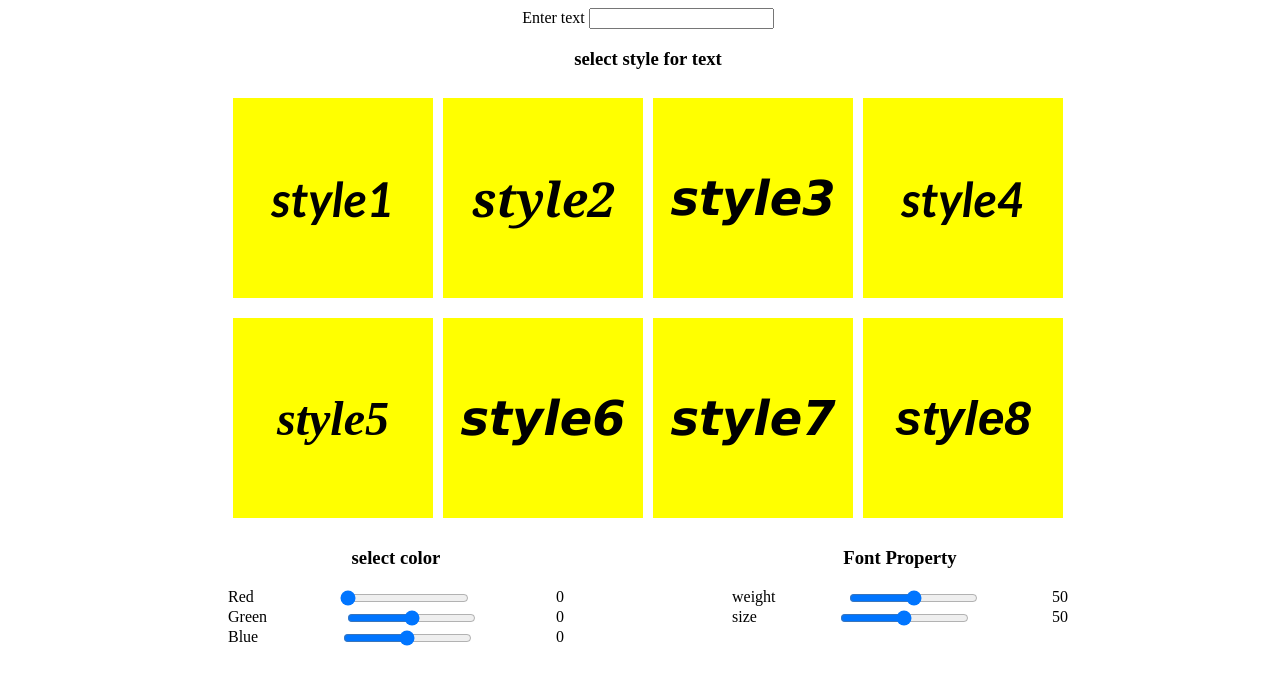
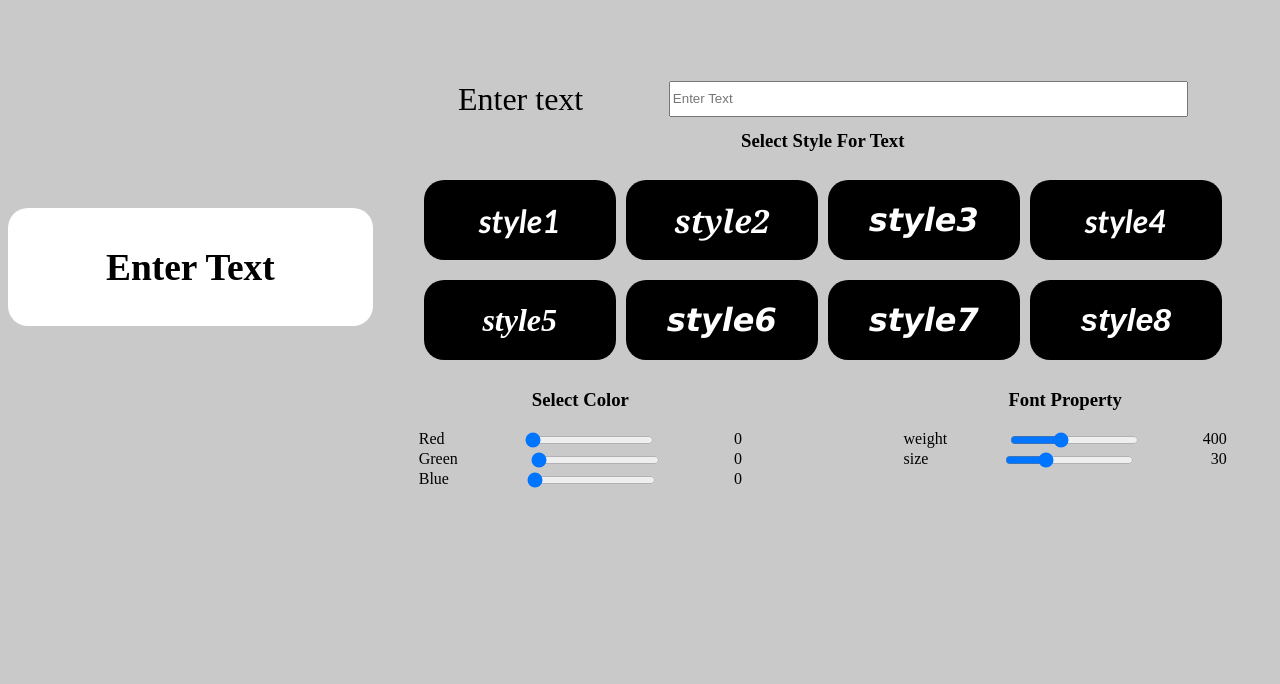
Before and after one commit to RitikDave-Itt/trainig_javascript, a plain HTML site: page week_1_assignment/js_dom/index.html in a window 1280 px wide. Drawn offline with Linux system fonts and the light colour scheme.

Commit message:
commited

```diff
--- a/week_1_assignment/js_dom/index.html
+++ b/week_1_assignment/js_dom/index.html
@@ -8,41 +8,44 @@
     <title>JS_DOM</title>
   </head>
   <body>
+    <div class="view">
+        <h3 id="viewText" >Enter Text</h3>
+    </div>
     <div class="container">
-      <div class="textInput">Enter text <input type="text" /></div>
+      <div class="textInput" >Enter text <input  id="input" type="text" placeholder="Enter Text"  /></div>
 
       <div class="styles">
-        <h3> select style for text </h3>
+        <h3> Select Style For Text </h3>
         <div class="row">
-          <div class="style1 box">style1</div>
-          <div class="style2 box">style2</div>
-          <div class="style3 box">style3</div>
-          <div class="style4 box">style4</div>
+          <div class="style1 box"><p>style1</p></div>
+          <div class="style2 box"><p>style2</p></div>
+          <div class="style3 box"><p>style3</p></div>
+          <div class="style4 box"><p>style4</p></div>
         </div>
         <div class="row">
-          <div class="style5 box">style5</div>
-          <div class="style6 box">style6</div>
-          <div class="style7 box">style7</div>
-          <div class="style8 box">style8</div>
+          <div class="style5 box"><p>style5</p></div>
+          <div class="style6 box"><p>style6</p></div>
+          <div class="style7 box"><p>style7</p></div>
+          <div class="style8 box"><p>style8</p></div>
         </div>
 
         <div class="textDesign">
 
         <div class="colorpicker">
-            <h3>select color</h3>
+            <h3>Select Color</h3>
 
            <div class="slider"> Red <input type="range" id="red" min  = "0" max="255" value="0">        <span id="redValue">0</span>
            </div>
-           <div class=" slider"> Green <input type="range" id="green"><span class="greenValue">0</span></div>
-           <div class="slider">  Blue <input type="range" id="blue"><span class="blueValue">0</span></div>
+           <div class=" slider"> Green <input type="range" id="green" min ="0" max="255" value="0"><span id="greenValue">0</span></div>
+           <div class="slider">  Blue <input type="range" id="blue" min ="0" max="255" value="0"><span id="blueValue">0</span></div>
 
         </div>
         <div class="textproperty">
             <h3>Font Property</h3>
 
-            <div class="slider"> weight <input type="range" id="weight" min  = "0" max="100" value="50">        <span id="weightValue">50</span>
+            <div class="slider"> weight <input type="range" id="weight" min  = "100" max="900" step="100" value="400">        <span id="weightValue">400</span>
             </div>
-            <div class="slider"> size <input type="range" id="size" min  = "0" max="100" value="50">        <span id="sizeValue">50</span>
+            <div class="slider"> size <input type="range" id="size" min  = "1" max="100" value="30">        <span id="sizeValue">30</span>
             </div>
         </div>
 
--- a/week_1_assignment/js_dom/script.js
+++ b/week_1_assignment/js_dom/script.js
@@ -1,8 +1,81 @@
-function onsubmit(){
-    let x = document.forms["myform"]["fname"].value;
 
-    if(x==""){
-        alert("fname is empty");
-    }
 
+
+let input = document.getElementById("input");
+let viewText = document.getElementById("viewText");
+
+let boxes = document.getElementsByClassName("box");
+
+let red = document.getElementById("red");
+let redValue = document.getElementById("redValue")
+
+let greenValue = document.getElementById("greenValue")
+let blueValue = document.getElementById("blueValue")
+
+
+let green = document.getElementById("green");
+let blue = document.getElementById("blue");
+let size = document.getElementById("size");
+let sizeValue = document.getElementById("sizeValue");
+let weight = document.getElementById("weight");
+let weightValue = document.getElementById("weightValue");
+
+
+let innerBox = document.getElementsByClassName("inner-box")[0];
+
+function updateColor(){
+    let r = red.value;
+    let g = green.value;
+    let b = blue.value;
+    viewText.style.color = `rgb(${r},${g},${b})`;
+
+    redValue.innerText = r;
+    greenValue.innerText = g;
+    blueValue.innerText = b;
 }
+
+
+
+
+
+document.addEventListener("DOMContentLoaded",()=>{
+    input.addEventListener("input",()=>{
+        viewText.innerText  = input.value;
+    })
+
+    Array.from(boxes).forEach(box=>{
+        box.addEventListener("click",()=>{
+            viewText.className = "";
+            viewText.classList.add(box.classList[0]);
+            1
+        })
+        box.addEventListener("mouseover",()=>{
+            box.firstChild.style.fontSize = "3rem"
+
+        })
+        box.addEventListener("mouseout",()=>{
+            box.firstChild.style.fontSize="";
+
+        })
+    })
+
+    size.addEventListener("input",()=>{
+        viewText.style.fontSize = `${size.value/10}rem`
+        sizeValue.innerText = size.value;
+    })
+    weight.addEventListener("input",()=>{
+        viewText.style.fontWeight = `${weight.value}`
+        weightValue.innerText = weight.value;
+    })
+
+    red.addEventListener("input",updateColor);
+    green.addEventListener("input",updateColor);
+    blue.addEventListener("input",updateColor);
+
+
+
+
+
+
+
+})
--- a/week_1_assignment/js_dom/styles.css
+++ b/week_1_assignment/js_dom/styles.css
@@ -1,8 +1,15 @@
 body{
     display: flex;
-    flex-direction: column;
+    /* flex-direction: column; */
+    /* align-items: center; */
+    width: 95vw;
+    justify-content: space-between;
     align-items: center;
-    width: 100vw;
+    user-select: none;
+
+
+
+    background-color:rgb(201 201 201);
 
 }
 
@@ -10,7 +17,11 @@ body{
     display: flex;
     flex-direction: column;
     align-items: center;
-    width: 100%;
+    justify-content: space-around;
+    width: 60%;
+    height: 100%;
+    margin-top: 3%;
+    padding: 3%;
 
 }
 
@@ -23,16 +34,28 @@ body{
 
 .row{
     display: flex;
-    justify-content: space-around;
+    justify-content:space-between;
 
     .box{
-        height: 200px;
-        width: 200px;
+        height: 2.5em;
+        width: 6em;
+        max-height: 2.5em;
+        max-width: 6em;
+        text-overflow: initial;
         display: flex;
+        font-size: 2rem;
         justify-content: center;
         align-items: center;
-        background-color: yellow;
+        background-color: black;
         margin: 10px 5px 10px 5px;
+        border-radius: 20px;
+        color: white;
+
+
+    }
+    .hover{
+        height: 120px;
+        width: 240px;
     }
 
 
@@ -44,7 +67,6 @@ body{
 .style1{
     font-style: italic;
     font-family: 'Gill Sans', 'Gill Sans MT', Calibri, 'Trebuchet MS', sans-serif;
-    font-size: 3rem;
     font-weight: 600;
     font-kerning: auto;
     text-shadow: 2px 2px 3px 4px blue;
@@ -54,7 +76,6 @@ body{
 
  font-style: italic;   font-family: Georgia, 'Times New Roman', Times, serif;
 
-    font-size: 3rem;
     font-weight: 600;
     font-kerning: auto;
     text-shadow: 2px 2px 3px 4px blue;
@@ -63,7 +84,6 @@ body{
 .style3{
 
  font-style: italic;   font-family: Verdana, Geneva, Tahoma, sans-serif;
-    font-size: 3rem;
     font-weight: 600;
     font-kerning: auto;
     text-shadow: 2px 2px 3px 4px blue;
@@ -72,7 +92,6 @@ body{
 .style4{
 
  font-style: italic;   font-family: 'Trebuchet MS', 'Lucida Sans Unicode', 'Lucida Grande', 'Lucida Sans', Arial, sans-serif;
-    font-size: 3rem;
     font-weight: 600;
     font-kerning: auto;
     text-shadow: 2px 2px 3px 4px blue;
@@ -81,7 +100,6 @@ body{
 .style5{
 
  font-style: italic;   font-family: serif;
-    font-size: 3rem;
     font-weight: 600;
     font-kerning: auto;
     text-shadow: 2px 2px 3px 4px blue;
@@ -90,7 +108,6 @@ body{
 .style6{
 
  font-style: italic;   font-family: Verdana, Geneva, Tahoma, sans-serif;
-    font-size: 3rem;
     font-weight: 600;
     font-kerning: auto;
     text-shadow: 2px 2px 3px 4px blue;
@@ -99,7 +116,6 @@ body{
 .style7{
 
  font-style: italic;   font-family: 'Lucida Sans', 'Lucida Sans Regular', 'Lucida Grande', 'Lucida Sans Unicode', Geneva, Verdana, sans-serif;
-    font-size: 3rem;
     font-weight: 600;
     font-kerning: auto;
     text-shadow: 2px 2px 3px 4px blue;
@@ -108,7 +124,6 @@ body{
 .style8{
 
  font-style: italic;   font-family: fantasy;
-    font-size: 3rem;
     font-weight: 600;
     font-kerning: auto;
     text-shadow: 2px 2px 3px 4px blue;
@@ -139,6 +154,7 @@ body{
 
 }
 
+
 .textproperty{
     width: 40%;
     display: flex;
@@ -147,6 +163,44 @@ body{
 }
 
 #red{
-    background-color: red;
+
     cursor: pointer;
 }
+
+
+
+.textInput{
+    width: 100%;
+    display: flex;
+    justify-content: space-between;
+    /* height: 90%; */
+    font-size: 2rem;
+    height: 30px;
+
+    input{
+        width: 70%;
+        height: 100%;
+    }
+}
+
+
+
+.view{
+    display: flex;
+    justify-content: center;
+    align-items: center;
+    width: 30%;
+    font-size: 2rem;
+    overflow-x: hidden;
+    overflow-y: auto;
+    word-wrap: break-word;
+    word-break: break-all;
+    background-color:rgb(255, 255, 255);
+    text-overflow: initial;
+    height: 100%;
+    max-height: 100vh;
+
+    border-radius: 20px;
+
+
+}
```
